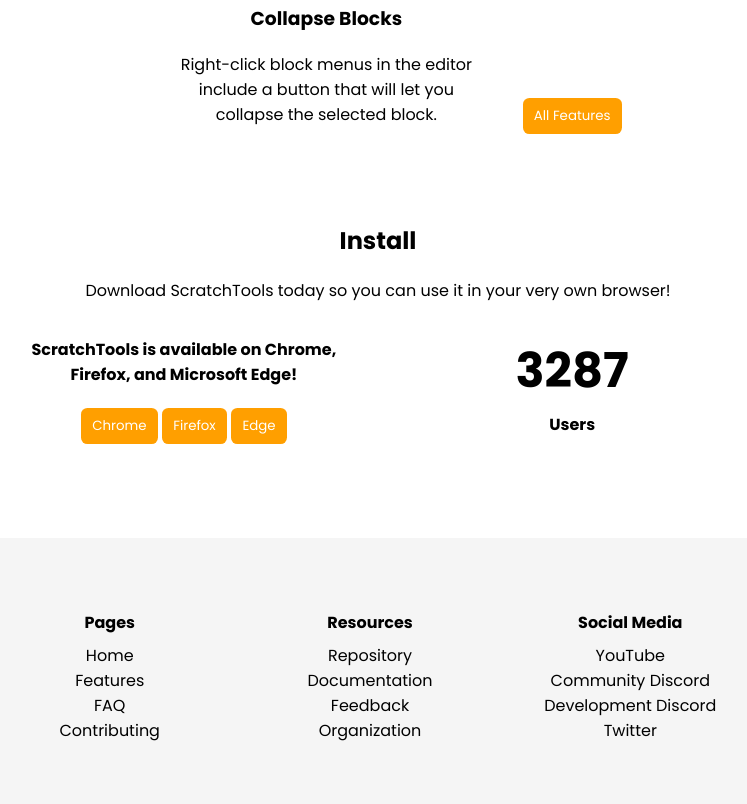
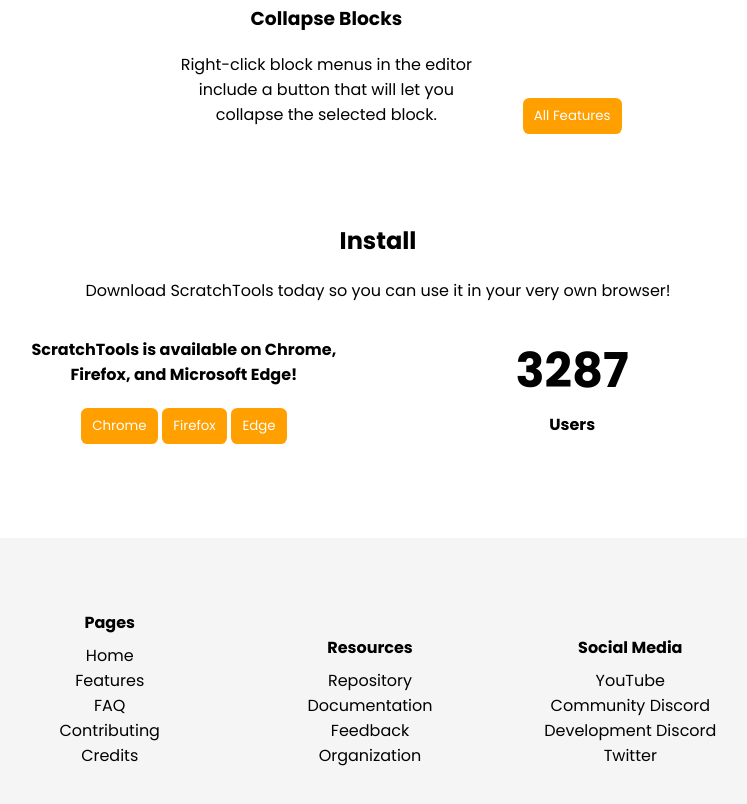
Before and after one commit to callumjt/website3, a plain HTML site: page index.html in a window 1280 px wide. Shown: the part 1648-2452 px from the top of the page, without its empty margins (270-1017 px from the left). Drawn offline with Linux system fonts and the light colour scheme.

Commit message:
Update index.html
Added credits page to the footer of the website.

```diff
--- a/index.html
+++ b/index.html
@@ -90,6 +90,9 @@ FAQ
       <a href="https://docs.scratchtools.app/docs/category/contributing">
 Contributing
   </a>
+      <a href="https://scratchtools.app/contributors/">
+Credits
+  </a>
 </div>
     <div class="footer-section-2">
 <b>Resources</b>
```
